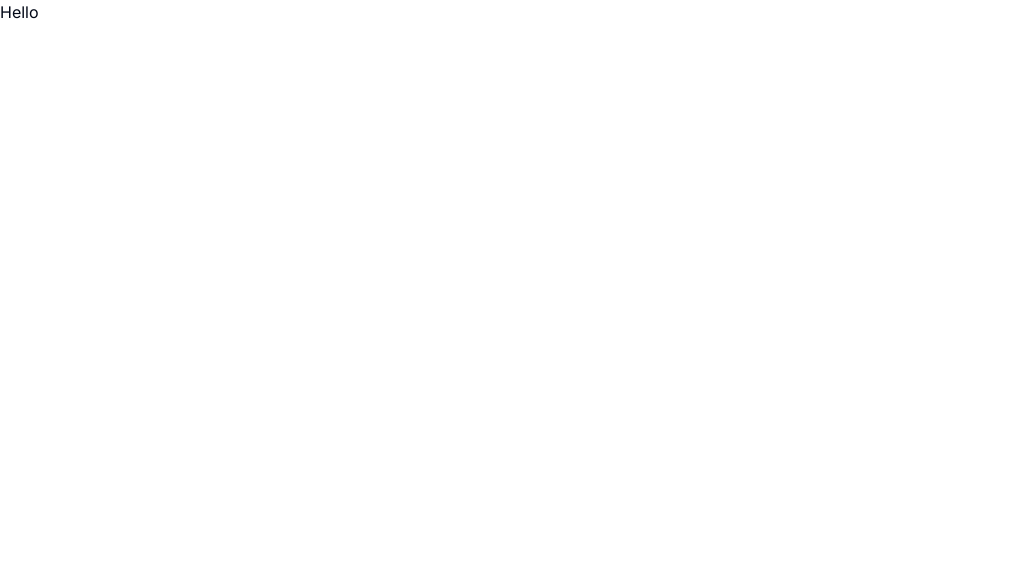
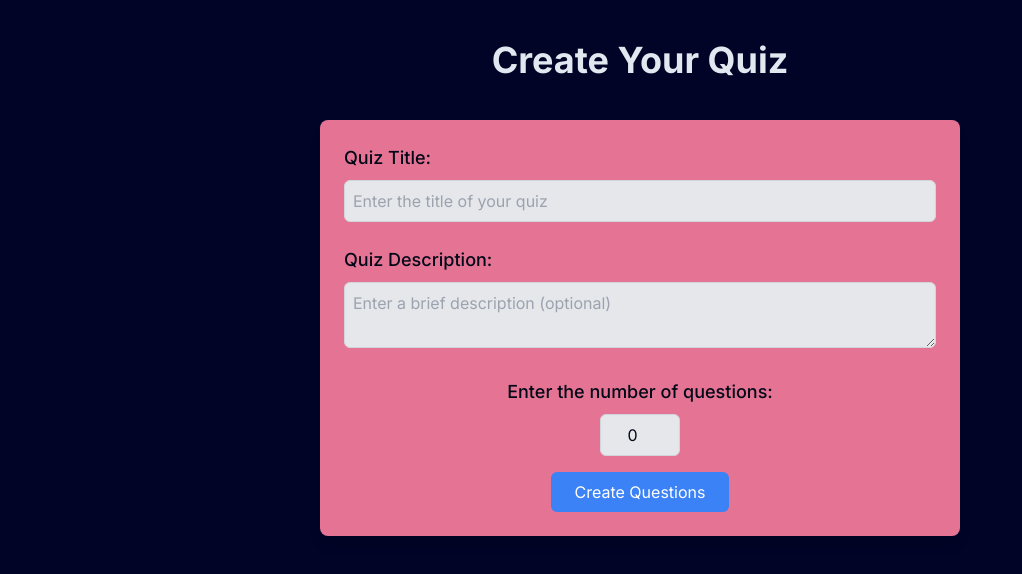
Before and after one commit to Roshniy-37/QuiBlo-next, a Next.js app: page /CreateQuiz in a window 1280 px wide. Shown: the top 574 px of the page, without its empty margins (0-1022 px from the left). Built offline with nearby package versions, Linux system fonts and the light colour scheme.

Commit message:
Created Quiz Page

```diff
--- a/app/CreateQuiz/page.tsx
+++ b/app/CreateQuiz/page.tsx
@@ -1,11 +1,137 @@
+'use client'
+import { useState } from "react"
 import React from 'react'
 
 function page() {
+
+  const [quizTitle, setQuizTitle] = useState('');
+  const [quizDescription, setQuizDescription] = useState('');
+  const [numberOfQuestions, setNumberOfQuestions] = useState(0);
+  const [questions, setQuestions] = useState([]);
+  const [formSubmitted, setFormSubmitted] = useState(false);
+
+  const handleNumberOfQuestionsChange = (e) => {
+    setNumberOfQuestions(e.target.value);
+  };
+
+  const handleQuestionsSubmit = (e) => {
+    e.preventDefault();
+    const initialQuestions = Array.from({ length: Number(numberOfQuestions) }, () => ({
+      question: '',
+      correctAnswer: '',
+      options: ['', '', '', ''], // Assuming 4 options per question
+    }));
+    setQuestions(initialQuestions);
+    setFormSubmitted(true);
+  };
+
+  const handleQuestionChange = (index, field, value) => {
+    const newQuestions = [...questions];
+    if (field === 'question') {
+      newQuestions[index].question = value;
+    } else if (field === 'correctAnswer') {
+      newQuestions[index].correctAnswer = value;
+    } else {
+      newQuestions[index].options[field] = value;
+    }
+    setQuestions(newQuestions);
+  };
+
+  const handleFormSubmit = (e) => {
+    e.preventDefault();
+    console.log({ quizTitle, quizDescription, questions }); // You can handle form submission here
+  };
+
   return (
-    <div>
-      Hello
+    <div className="min-h-screen bg-[#020427] flex flex-col items-center py-10">
+      {/* Main Header */}
+      <h1 className="text-4xl text-slate-200 font-bold text-center mb-10">Create Your Quiz</h1>
+
+      {/* Quiz Title and Description Section */}
+      <div className="bg-[#E57494] shadow-lg rounded-lg p-6 w-11/12 md:w-1/2 mb-10">
+        <div className="mb-6">
+          <label className="block text-lg font-medium mb-2">Quiz Title:</label>
+          <input
+            className="w-full bg-gray-200 p-2 rounded-md border border-gray-300 focus:outline-none focus:ring-2 focus:ring-blue-500"
+            type="text"
+            placeholder="Enter the title of your quiz"
+            value={quizTitle}
+            onChange={(e) => setQuizTitle(e.target.value)}
+          />
+        </div>
+
+        <div className="mb-6">
+          <label className="block text-lg font-medium mb-2">Quiz Description:</label>
+          <textarea
+            className="w-full bg-gray-200 p-2 rounded-md border border-gray-300 focus:outline-none focus:ring-2 focus:ring-blue-500"
+            placeholder="Enter a brief description (optional)"
+            value={quizDescription}
+            onChange={(e) => setQuizDescription(e.target.value)}
+          />
+        </div>
+
+        {/* Number of Questions Section */}
+        {!formSubmitted ? (
+          <form onSubmit={handleQuestionsSubmit} className="text-center">
+            <div className="mb-4">
+              <label className="block text-lg font-medium mb-2">Enter the number of questions:</label>
+              <input
+                className="bg-gray-200 w-20 text-center p-2 rounded-md border border-gray-300 focus:outline-none focus:ring-2 focus:ring-blue-500"
+                type="number"
+                min="1"
+                value={numberOfQuestions}
+                onChange={handleNumberOfQuestionsChange}
+              />
+            </div>
+            <button type="submit" className="bg-blue-500 text-white px-6 py-2 rounded-md hover:bg-blue-600">
+              Create Questions
+            </button>
+          </form>
+        ) : (
+          <form onSubmit={handleFormSubmit}>
+            <div className="space-y-6">
+              {questions.map((q, index) => (
+                <div key={index} className="bg-white p-4 rounded-lg shadow-md">
+                  <label className="block mb-2 font-medium">Question {index + 1}:</label>
+                  <input
+                    className="w-full bg-gray-200 p-2 mb-4 rounded-md border border-gray-300 focus:outline-none focus:ring-2 focus:ring-blue-500"
+                    type="text"
+                    value={q.question}
+                    onChange={(e) => handleQuestionChange(index, 'question', e.target.value)}
+                  />
+
+                  <label className="block mb-2 font-medium">Correct Answer:</label>
+                  <input
+                    className="w-full bg-gray-200 p-2 mb-4 rounded-md border border-gray-300 focus:outline-none focus:ring-2 focus:ring-blue-500"
+                    type="text"
+                    value={q.correctAnswer}
+                    onChange={(e) => handleQuestionChange(index, 'correctAnswer', e.target.value)}
+                  />
+
+                  <label className="block mb-2 font-medium">Options:</label>
+                  {q.options.map((option, optionIndex) => (
+                    <input
+                      key={optionIndex}
+                      className="w-full bg-gray-200 p-2 mb-2 rounded-md border border-gray-300 focus:outline-none focus:ring-2 focus:ring-blue-500"
+                      type="text"
+                      placeholder={`Option ${optionIndex + 1}`}
+                      value={option}
+                      onChange={(e) => handleQuestionChange(index, optionIndex, e.target.value)}
+                    />
+                  ))}
+                </div>
+              ))}
+            </div>
+            <div className="text-center mt-6">
+              <button type="submit" className="bg-green-500 text-white px-6 py-2 rounded-md hover:bg-green-600">
+                Submit Quiz
+              </button>
+            </div>
+          </form>
+        )}
+      </div>
     </div>
-  )
+  );
 }
 
-export default page
+export default page;
```
